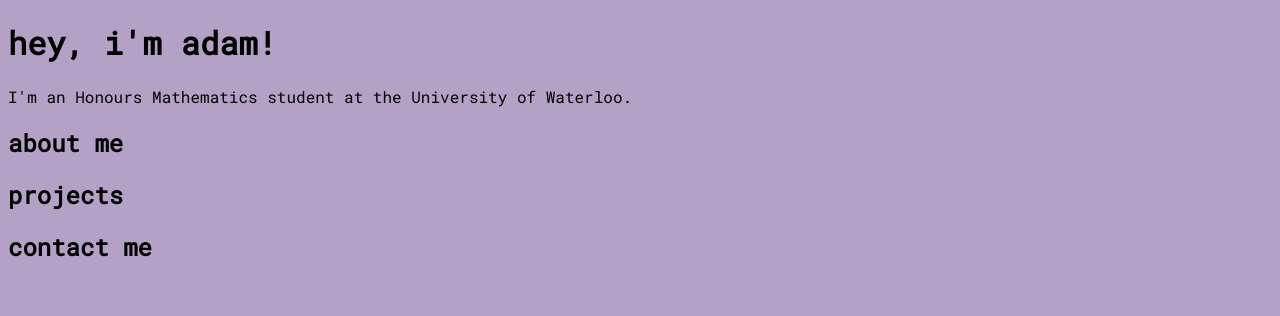
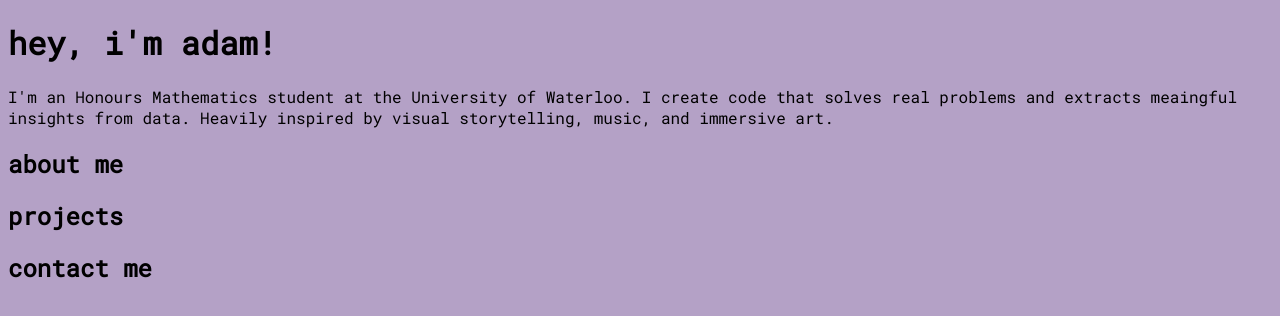
Before and after one commit to adam-han/personal-website, a plain HTML site: page index.html in a window 1280 px wide. Drawn offline with Linux system fonts and the light colour scheme.

Commit message:
update about me

```diff
--- a/index.html
+++ b/index.html
@@ -15,7 +15,7 @@
         hey, i'm adam!
     </h1>
     <p>
-        I'm an Honours Mathematics student at the University of Waterloo.
+        I'm an Honours Mathematics student at the University of Waterloo. I create code that solves real problems and extracts meaingful insights from data. Heavily inspired by visual storytelling, music, and immersive art.
     </p>
 
     <div class="about">
```
